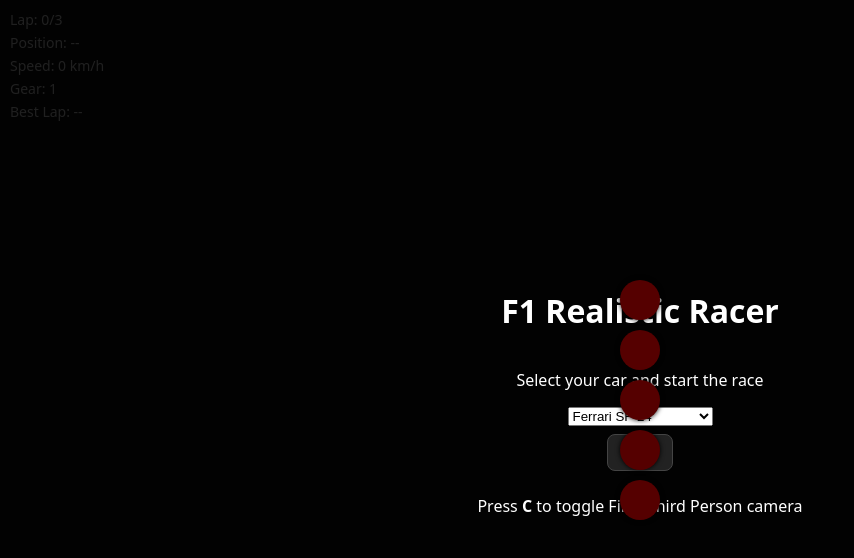
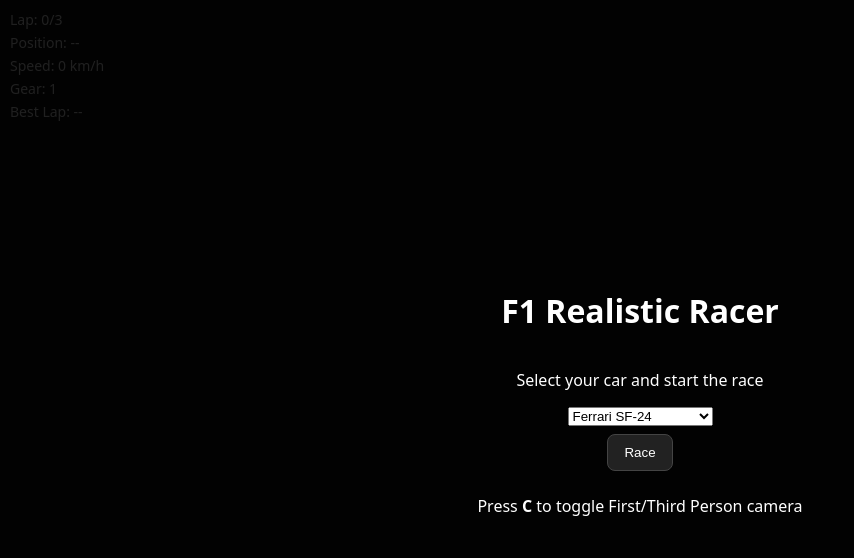
Before and after one commit to CodeCreatorKai/codeCreator, a plain HTML site: page index.html in a window 1280 px wide. Shown: the whole page, without its empty margins (0-854 px from the left). Drawn offline with nearby package versions, Linux system fonts and the light colour scheme.

Commit message:
Update index.html

```diff
--- a/index.html
+++ b/index.html
@@ -10,7 +10,7 @@ html, body {height:100%; margin:0; overflow:hidden; background:#111; color:#eee;
 #hud div {margin-bottom:4px;}
 #menu {position:absolute; top:0; left:0; width:100%; height:100%; background:#000d; display:flex; align-items:center; justify-content:center; flex-direction:column; z-index:20; color:#fff;}
 #menu button {margin:8px; padding:10px 16px; background:#222; border:1px solid #444; color:#fff; border-radius:8px; cursor:pointer;}
-#lights {position:absolute; top:50%; left:50%; transform:translate(-50%,-50%); z-index:30; display:flex; flex-direction:column; align-items:center;}
+#lights {position:absolute; top:50%; left:50%; transform:translate(-50%,-50%); z-index:30; display:flex; flex-direction:row; align-items:center; justify-content:center;}
 .light {width:40px; height:40px; margin:5px; border-radius:50%; background:#500; box-shadow:0 0 5px #000;}
 .light.on {background:red; box-shadow:0 0 20px red;}
 canvas {display:block; width:100vw; height:100vh;}
@@ -33,7 +33,8 @@ canvas {display:block; width:100vw; height:100vh;}
   <p>Press <strong>C</strong> to toggle First/Third Person camera</p>
 </div>
 
-<div id="lights">
+<!-- Lights only visible after pressing Race -->
+<div id="lights" style="display:none;">
   <div class="light" id="light1"></div>
   <div class="light" id="light2"></div>
   <div class="light" id="light3"></div>
@@ -43,10 +44,7 @@ canvas {display:block; width:100vw; height:100vh;}
 
 <canvas id="game"></canvas>
 
-<!-- Three.js library -->
 <script src="https://cdn.jsdelivr.net/npm/three@0.160.0/build/three.min.js"></script>
-
-<!-- Game script -->
 <script src="game.js"></script>
 </body>
 </html>
```
